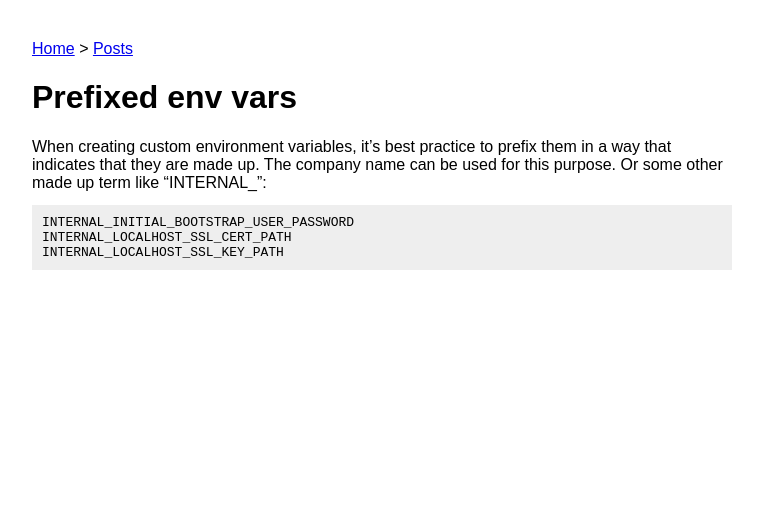
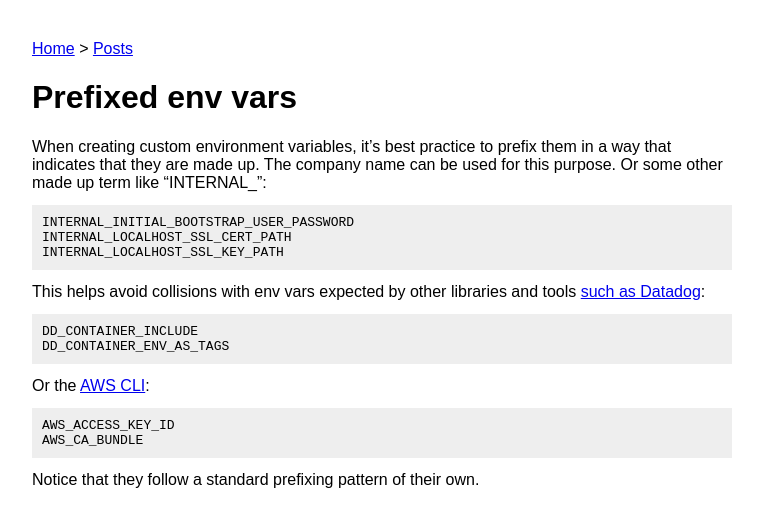
Before and after one commit to maxh/maxheinritz.com, a Jekyll site: the page built from _posts/2022-11-19-prefixed-env-vars.md, in a window 1280 px wide. Shown: the top 527 px of the page, without its empty margins (108-871 px from the left). Built offline with Jekyll 4.4.1, drawn with Linux system fonts in a browser that asks for light colours.

Commit message:
add more and simplify

````diff
--- a/_posts/2022-11-19-prefixed-env-vars.md
+++ b/_posts/2022-11-19-prefixed-env-vars.md
@@ -11,3 +11,19 @@ INTERNAL_INITIAL_BOOTSTRAP_USER_PASSWORD
 INTERNAL_LOCALHOST_SSL_CERT_PATH
 INTERNAL_LOCALHOST_SSL_KEY_PATH
 ```
+
+This helps avoid collisions with env vars expected by other libraries and tools [such as Datadog](https://docs.datadoghq.com/agent/guide/environment-variables/):
+
+```
+DD_CONTAINER_INCLUDE
+DD_CONTAINER_ENV_AS_TAGS
+```
+
+Or the [AWS CLI](https://docs.aws.amazon.com/cli/latest/userguide/cli-configure-envvars.html):
+
+```
+AWS_ACCESS_KEY_ID
+AWS_CA_BUNDLE
+```
+
+Notice that they follow a standard prefixing pattern of their own.
````
Also changed, not shown: _posts/2022-11-23-transaction-boundaries.md (+1 -1 lines).
